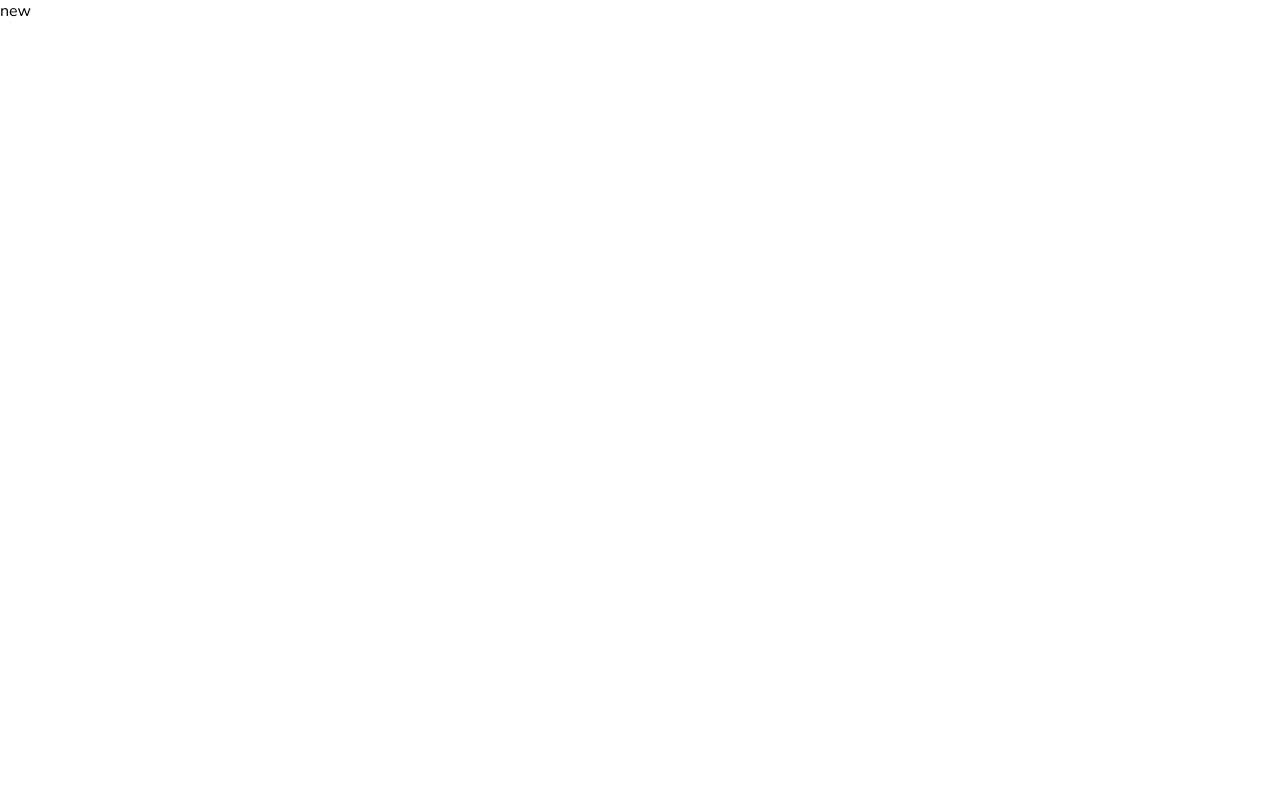
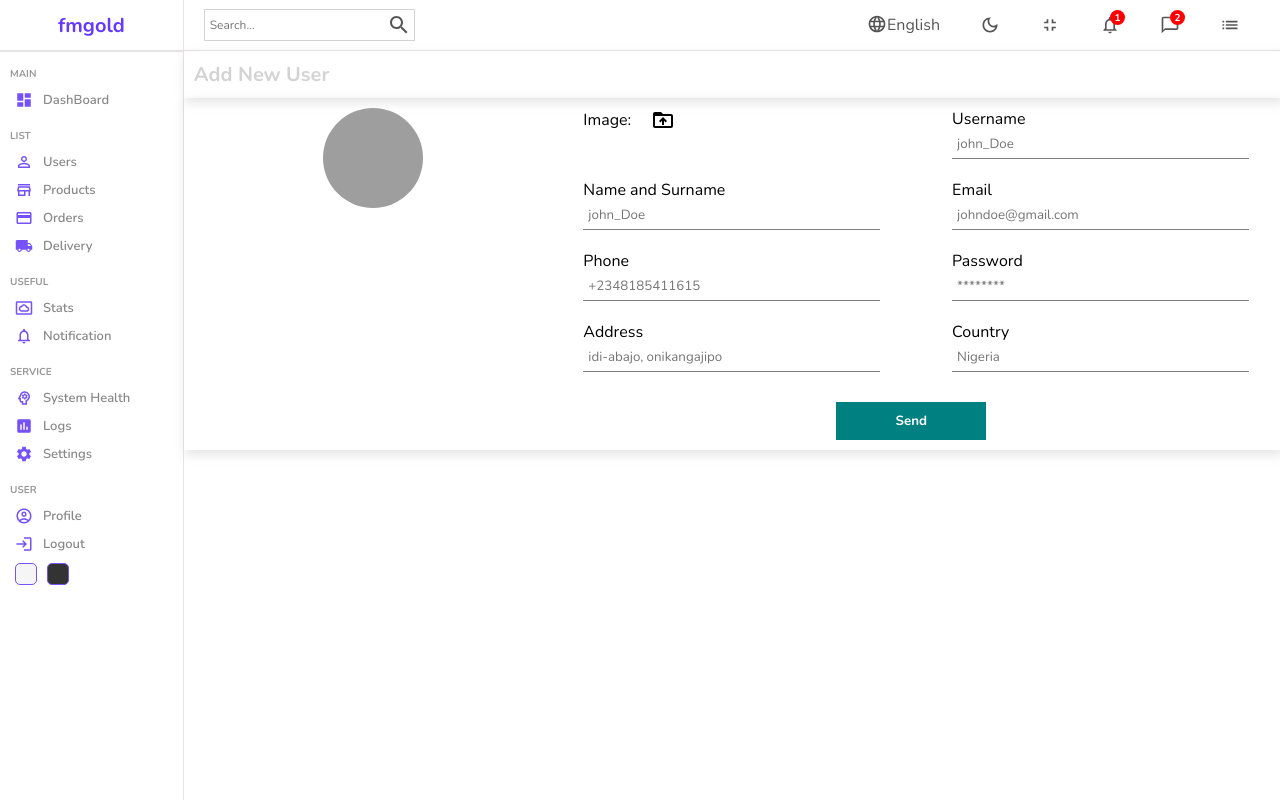
Before and after one commit to fmgold/dashboard, a React (Create React App) app: page /users/new in a window 1280 px wide. Built offline with nearby package versions, Linux system fonts and the light colour scheme; grey boxes are pictures that could not be loaded.

Commit message:
done with links

```diff
--- a/src/App.js
+++ b/src/App.js
@@ -4,6 +4,7 @@ import List from "./pages/list/list";
 import Single from "./pages/single/Single";
 import New from "./pages/new/new";
 import { BrowserRouter, Routes, Route } from "react-router-dom";
+import { productInputs, userInputs} from './formInputs'
 function App() {
   return (
     <div className="">
@@ -15,12 +16,12 @@ function App() {
             <Route path="users">
               <Route index element={<List/>} />
               <Route path=":userId" element={<Single/>} />
-              <Route path="new" element={<New/>} />
+              <Route path="new" element={<New inputs={userInputs} title="Add New User"/>} />
             </Route>
             <Route path="products">
               <Route index element={<List/>} />
               <Route path=":productId" element={<Single/>} />
-              <Route path="new" element={<New/>} />
+              <Route path="new" element={<New inputs={productInputs} title="Add New Product"/>} />
             </Route>
           </Route>
         </Routes>
--- a/src/components/database/Datatable.jsx
+++ b/src/components/database/Datatable.jsx
@@ -1,6 +1,7 @@
 import './datatable.scss'
 import { DataGrid } from '@mui/x-data-grid';
 import { userRow, userColumns } from '../../dataTableSource';
+import { Link } from 'react-router-dom';
 
 const Datatable = () => {
   const actionColumn = [
@@ -8,7 +9,9 @@ const Datatable = () => {
 renderCell: (params) =>{
     return(
         <div className="cellAction">
-            <div className="viewButton">View</div>
+          <Link to="/users/test" style={{textDecoration:"none"}}>
+          <div className="viewButton">View</div>
+          </Link>
             <div className="deleteButton">Delete</div>
         </div>
     )
@@ -17,6 +20,12 @@ renderCell: (params) =>{
   ]
   return (
     <div className='datatable'>
+      <div className="datatableTitle">
+        Add New User
+        <Link to="/users/new" className='link' style={{textDecoration:"none"}}>
+          Add New
+        </Link>
+      </div>
         <DataGrid
         rows={userRow}
         columns={userColumns.concat(actionColumn)}
--- a/src/components/database/datatable.scss
+++ b/src/components/database/datatable.scss
@@ -2,7 +2,27 @@
     height: 600px;
     padding: 20px;
 
+    .datatableTitle{
+        width: 100%;
+        font-size: 24px;
+        color: grey;
+        margin-bottom: 10px;
+        display: flex;
+        align-items: center;
+        justify-content: space-between;
 
+        .link{
+            text-decoration: none;
+            color: green;
+            font-size: 16px;
+            font-weight: 400;
+            border: 1px solid green;
+            border-radius: 10px;
+            cursor: pointer;
+            padding: 5px;
+
+        }
+    }
     .cellWithImg{
         display: flex;
         align-items: center;
--- a/src/components/sidebar/SideBar.jsx
+++ b/src/components/sidebar/SideBar.jsx
@@ -1,43 +1,89 @@
 import "./Sidebar.scss";
-import DashboardIcon from '@mui/icons-material/Dashboard';
-import PersonOutlineOutlinedIcon from '@mui/icons-material/PersonOutlineOutlined';
-import SettingsIcon from '@mui/icons-material/Settings';
-import StoreOutlinedIcon from '@mui/icons-material/StoreOutlined';
-import CreditCardOutlinedIcon from '@mui/icons-material/CreditCardOutlined';
-import LocalShippingIcon from '@mui/icons-material/LocalShipping';
-import NotificationsNoneIcon from '@mui/icons-material/NotificationsNone';
-import AccountCircleOutlinedIcon from '@mui/icons-material/AccountCircleOutlined';
-import PsychologyOutlinedIcon from '@mui/icons-material/PsychologyOutlined';
-import LoginOutlinedIcon from '@mui/icons-material/LoginOutlined';
-import InsertChartIcon from '@mui/icons-material/InsertChart';
-import SettingsSystemDaydreamOutlinedIcon from '@mui/icons-material/SettingsSystemDaydreamOutlined';
+import DashboardIcon from "@mui/icons-material/Dashboard";
+import PersonOutlineOutlinedIcon from "@mui/icons-material/PersonOutlineOutlined";
+import SettingsIcon from "@mui/icons-material/Settings";
+import StoreOutlinedIcon from "@mui/icons-material/StoreOutlined";
+import CreditCardOutlinedIcon from "@mui/icons-material/CreditCardOutlined";
+import LocalShippingIcon from "@mui/icons-material/LocalShipping";
+import NotificationsNoneIcon from "@mui/icons-material/NotificationsNone";
+import AccountCircleOutlinedIcon from "@mui/icons-material/AccountCircleOutlined";
+import PsychologyOutlinedIcon from "@mui/icons-material/PsychologyOutlined";
+import LoginOutlinedIcon from "@mui/icons-material/LoginOutlined";
+import InsertChartIcon from "@mui/icons-material/InsertChart";
+import SettingsSystemDaydreamOutlinedIcon from "@mui/icons-material/SettingsSystemDaydreamOutlined";
+import { Link } from "react-router-dom";
 
 const SideBar = () => {
   return (
     <div className="sidebar">
       <div className="top">
-        <span className="logo">fmgold</span>
+        <Link to="/" style={{ textDecoration: "none" }}>
+          <span className="logo">fmgold</span>
+        </Link>
       </div>
       <hr />
       <div className="center">
         <ul>
           <p className="title">MAIN</p>
-          <li> <DashboardIcon className="icon"/> <span>DashBoard</span></li>
+
+          <li>
+            {" "}
+            <DashboardIcon className="icon" /> <span>DashBoard</span>
+          </li>
           <p className="title">LIST</p>
-          <li> <PersonOutlineOutlinedIcon className="icon"/> <span>Users</span></li>
-          <li> <StoreOutlinedIcon className="icon"/> <span>Products</span></li>
-          <li> <CreditCardOutlinedIcon className="icon"/> <span>Orders</span></li>
-          <li> <LocalShippingIcon className="icon"/> <span>Delivery</span></li>
+          <Link to="/users" style={{ textDecoration: "none" }} >
+          <li>
+            {" "}
+            <PersonOutlineOutlinedIcon className="icon" /> <span>Users</span>
+          </li>
+          </Link>
+          <Link to="/products" style={{textDecoration:"none"}}>
+          <li>
+            {" "}
+            <StoreOutlinedIcon className="icon" /> <span>Products</span>
+          </li>
+          </Link>
+
+          <li>
+            {" "}
+            <CreditCardOutlinedIcon className="icon" /> <span>Orders</span>
+          </li>
+          <li>
+            {" "}
+            <LocalShippingIcon className="icon" /> <span>Delivery</span>
+          </li>
           <p className="title">USEFUL</p>
-          <li> <SettingsSystemDaydreamOutlinedIcon className="icon"/> <span>Stats</span></li>
-          <li><NotificationsNoneIcon className="icon"/><span>Notification</span></li>
+          <li>
+            {" "}
+            <SettingsSystemDaydreamOutlinedIcon className="icon" />{" "}
+            <span>Stats</span>
+          </li>
+          <li>
+            <NotificationsNoneIcon className="icon" />
+            <span>Notification</span>
+          </li>
           <p className="title">SERVICE</p>
-          <li><PsychologyOutlinedIcon className="icon"/><span>System Health</span></li>
-          <li><InsertChartIcon className="icon"/><span>Logs</span></li>
-          <li><SettingsIcon className="icon"/><span>Settings</span></li>
+          <li>
+            <PsychologyOutlinedIcon className="icon" />
+            <span>System Health</span>
+          </li>
+          <li>
+            <InsertChartIcon className="icon" />
+            <span>Logs</span>
+          </li>
+          <li>
+            <SettingsIcon className="icon" />
+            <span>Settings</span>
+          </li>
           <p className="title">USER</p>
-          <li><AccountCircleOutlinedIcon className="icon"/><span>Profile</span></li>
-          <li><LoginOutlinedIcon className="icon"/><span>Logout</span></li>
+          <li>
+            <AccountCircleOutlinedIcon className="icon" />
+            <span>Profile</span>
+          </li>
+          <li>
+            <LoginOutlinedIcon className="icon" />
+            <span>Logout</span>
+          </li>
         </ul>
       </div>
       <div className="bottom">
--- /dev/null
+++ b/src/formInputs.jsx
@@ -0,0 +1,71 @@
+export const userInputs = [
+  {
+    id: 1,
+    label: "Username",
+    type: "text",
+    placeholder: "john_Doe",
+  },
+  {
+    id: 2,
+    label: "Name and Surname",
+    type: "text",
+    placeholder: "john_Doe",
+  },
+  {
+    id: 3,
+    label: "Email",
+    type: "email",
+    placeholder: "johndoe@gmail.com",
+  },
+  {
+    id: 4,
+    label: "Phone",
+    type: "text",
+    placeholder: "+2348185411615",
+  },
+  {
+    id: 5,
+    label: "Password",
+    type: "text",
+    placeholder: "********",
+  },
+  {
+    id: 6,
+    label: "Address",
+    type: "text",
+    placeholder: "idi-abajo, onikangajipo",
+  },
+  {
+    id: 7,
+    label: "Country",
+    type: "text",
+    placeholder: "Nigeria",
+  },
+];
+
+export const productInputs = [
+  {
+    id: 1,
+    label: "Title",
+    type: "text",
+    placeholder: "Apple Macbook Pro",
+  },
+  {
+    id: 2,
+    label: "Title",
+    type: "text",
+    placeholder: "Apple Macbook Air",
+  },
+  {
+    id: 1,
+    label: "Description",
+    type: "text",
+    placeholder: "Apple Macbook Pro",
+  },
+  {
+    id: 1,
+    label: "Title",
+    type: "text",
+    placeholder: "Apple Macbook Pro",
+  },
+];
--- a/src/pages/home/home.jsx
+++ b/src/pages/home/home.jsx
@@ -7,6 +7,11 @@ import Chart from '../../components/chart/Chart'
 import Table from '../../components/table/Table'
 
 const home = () => {
+  // let ArrayName = ["spiderman", "acquaman", "batman", "thor", "captain america","superman", "wander", "xmen"]
+  // let numArr = [22,12,43,53,3,2,56,69,56,98]
+  // let arraySort = ArrayName.concat(numArr);
+  // arraySort.sort();
+  // console.log(arraySort);
   return (
     <div className='home'>
         <SideBar/>
--- a/src/pages/new/new.jsx
+++ b/src/pages/new/new.jsx
@@ -1,8 +1,42 @@
 import './new.scss'
+import NavBar from '../../components/navbar/NavBar'
+import SideBar from '../../components/sidebar/SideBar'
+import DriveFolderUploadIcon from '@mui/icons-material/DriveFolderUpload';
+import { useState} from 'react'
 
-const New = () => {
+const New = ({inputs, title}) => {
+  const [file, setFile] = useState("")
+  console.log(file)
   return (
-    <div>new</div>
+    <div className='new'>
+      <SideBar/>
+      <div className="newContainer">
+        <NavBar/>
+        <div className="top">
+          <h1>{title}</h1>
+        </div>
+        <div className="bottom">
+          <div className="left">
+            <img src= {file ? file :"https://icon-library.com/images/no-image-icon/no-image-icon-0.jpg"} alt="" className='img' />
+          </div>
+          <div className="right">
+            <form action="">
+              <div className="formInput">
+                <label htmlFor='file'>Image: <DriveFolderUploadIcon  className="icon"/></label>
+                <input type="file" id='file' onChange={(e)=>setFile(e.target.files[0])} style={{display: "none"}} />
+              </div>
+              {inputs.map((input)=>(
+                 <div className="formInput" key={input.id}>
+                 <label> {input.label} </label>
+                 <input type={input.type} placeholder={input.placeholder} />
+               </div>
+              ))}
+              <button className="btn">Send</button>
+            </form>
+          </div>
+        </div>
+      </div>
+    </div>
   )
 }
 
--- a/src/pages/new/new.scss
+++ b/src/pages/new/new.scss
@@ -0,0 +1,73 @@
+.new{
+  width: 100%;
+  display: flex;
+
+  .newContainer{
+    flex: 6;
+    .top, .bottom{
+      padding: 10px;
+      -webkit-box-shadow: 2px 4px 10px 1px rgba(0,0,0,0.47);
+      box-shadow: 2px 4px 10px 1px rgba(201,201,201,0.47);
+      h1{
+        color: lightgray;
+        font-size: 20px;
+      }
+
+    }
+    .bottom{
+      display: flex;
+      .left{
+        flex: 1;
+        text-align: center;
+        .img{
+          width: 100px;
+          height: 100px;
+          border-radius: 50%;
+          object-fit: cover;
+
+        }
+      }
+      .right{
+        flex: 2;
+
+        form{
+          display: flex;
+          flex-wrap: wrap;
+          gap: 20px;
+          justify-content: space-around;
+
+          .formInput{
+            width: 40%;
+
+            label{
+                display: flex;
+                align-items: center;
+                gap: 20px;
+
+                .icon{
+                  cursor: pointer;
+                }
+            }
+
+            input{
+              width: 100%;
+              border: none;
+              padding: 5px;
+              border-bottom: 1px solid grey;
+            }
+          }
+          button{
+            background-color: teal;
+            color: white;
+            width: 150px;
+            border: none;
+            padding: 10px;
+            margin-top: 10px;
+            font-weight: bold;
+            cursor: pointer;
+          }
+        }
+      }
+    }
+  }
+}
```
